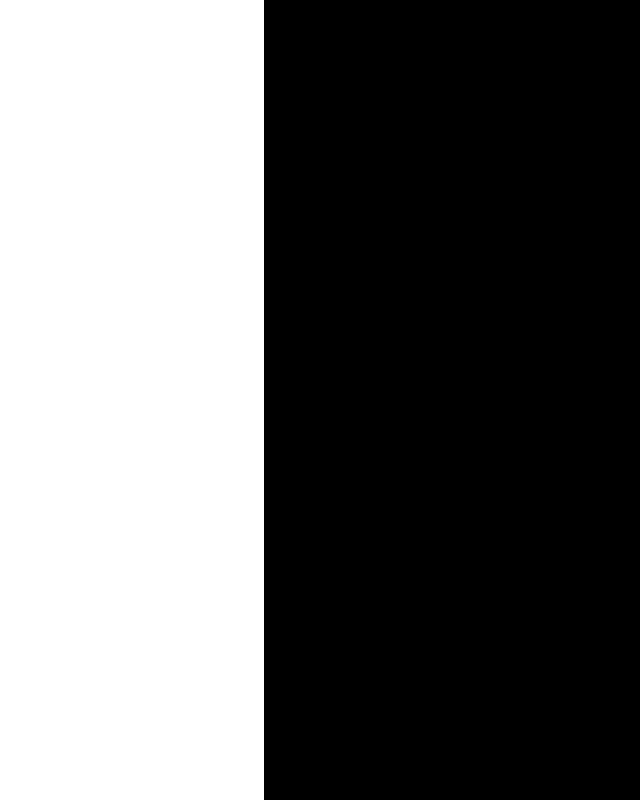
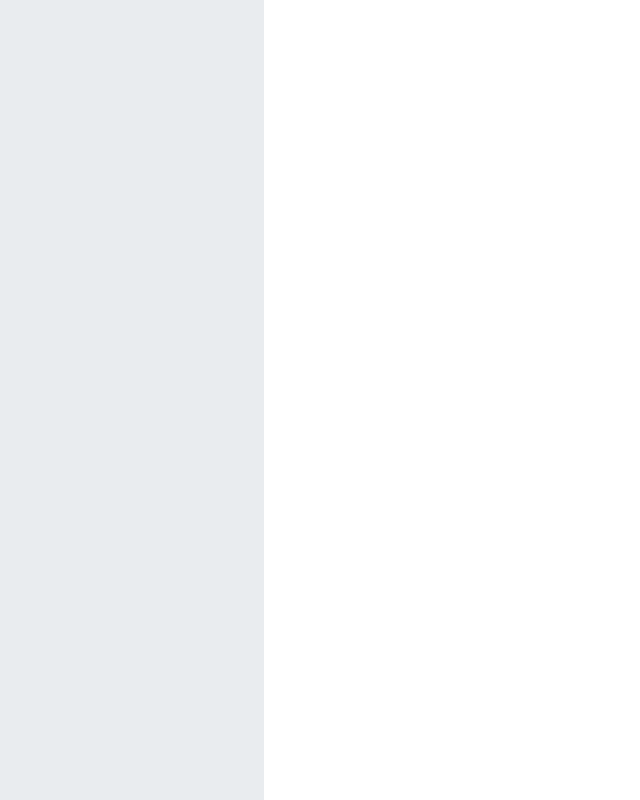
Before and after one commit to Merveille94/bootstrap_dashboard, a plain HTML site: page DashBoard.html in a window 1280 px wide. Shown: the whole page, without its empty margins (0-640 px from the left). Drawn offline with nearby package versions, Linux system fonts and the light colour scheme.

Commit message:
frame color

```diff
--- a/styles.css
+++ b/styles.css
@@ -25,7 +25,7 @@ body {
 #sidebar {
   max-width: 264px;
   min-width: 264px;
-  background: var(--bs-boday-color);
+  background: var(--bs-secondary-bg);
   transition: all 0.35s ease-in;
 }
 
@@ -37,5 +37,5 @@ body {
   transition: all 0.35s ease-in;
   overflow: hidden;
   width: 100%;
-  background: var(--bs-emphasis-color);
+  background: var(--bs-body-bg);
 }
```
Also changed, not shown: DashBoard.html (+3 -1 lines).
